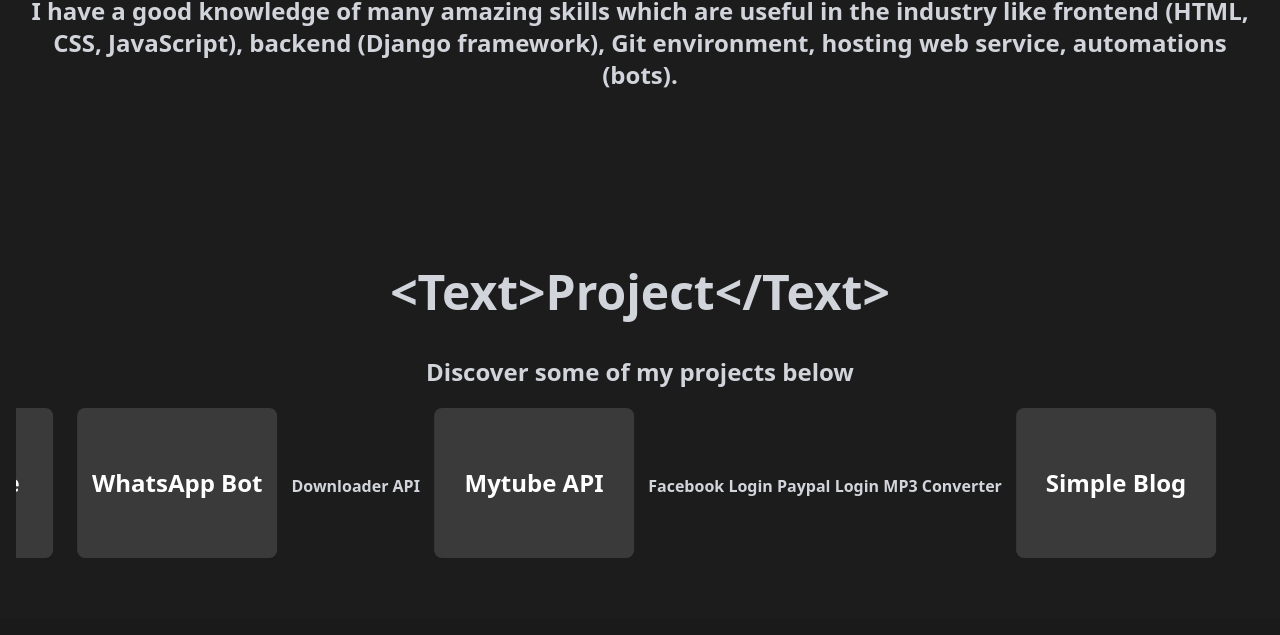
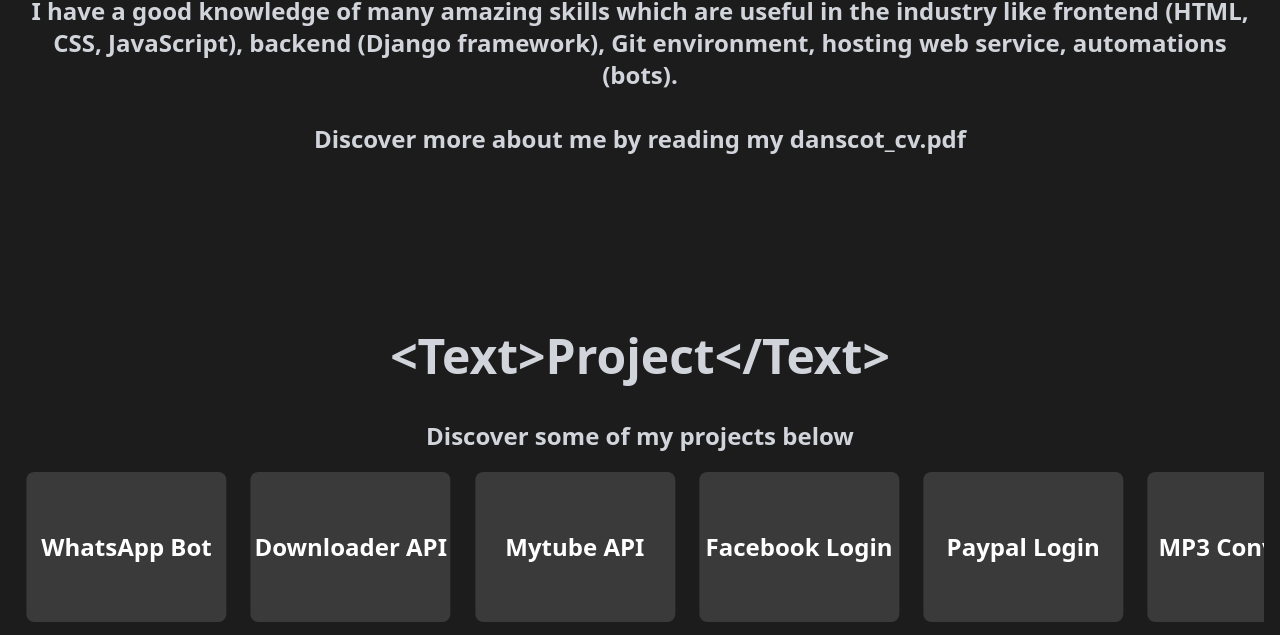
Before and after one commit to Danscot/my-portfollio, a website: page index.html in a window 1280 px wide. Shown: the part 978-1613 px from the top of the page. Drawn offline with Linux system fonts and the light colour scheme.

Commit message:
stable design

```diff
--- a/index.html
+++ b/index.html
@@ -154,6 +154,7 @@
       <p class="text-line">Welcome to my portfolio, I'm dedicated to creating innovative solutions for people over the internet.</p><br>
       <p class="text-line">While building all these amazing projects, I have gained a lot of experience.</p><br>
       <p class="text-line">I have a good knowledge of many amazing skills which are useful in the industry like frontend (HTML, CSS, JavaScript), backend (Django framework), Git environment, hosting web service, automations (bots).</p><br>
+      <p>Discover more about me by reading my <a href="cv.pdf" target="_blank">danscot_cv.pdf</a></p><br>
     </div>
   </section>
 
@@ -168,13 +169,13 @@
     <div class="marquee-container">
       <div class="marquee flex items-center justify-center">
         <a href="https://github.com/Danscot/dshowcase" target="_blank" rel="noopener noreferrer" class="marquee-box">Dshowcase</a>
-        <a href="https://github.com/Danscot/senku-xmd" class="marquee-box">WhatsApp Bot</a>
-        <a href="#" class="https://github.com/Danscot/downloader_api">Downloader API</a>
-        <a href="https://github.com/Danscot/mytube-api" class="marquee-box">Mytube API</a>
-        <a href="#" class="https://github.com/Danscot/fb_login">Facebook Login</a>
-        <a href="#" class="https://github.com/Danscot/Paypal_login_form">Paypal Login</a>
-        <a href="#" class="ithub.com/Danscot/Mp3_Converter">MP3 Converter</a>
-        <a href="https://github.com/Danscot/blog" class="marquee-box">Simple Blog</a>
+        <a href="https://github.com/Danscot/senku-xmd" class="marquee-box" target="_blank" rel="noopener noreferrer">WhatsApp Bot</a>
+        <a href="https://github.com/Danscot/downloader_api" class="marquee-box" target="_blank" rel="noopener noreferrer" target="_blank" rel="noopener noreferrer">Downloader API</a>
+        <a href="https://github.com/Danscot/mytube-api" class="marquee-box" target="_blank" rel="noopener noreferrer"> Mytube API</a>
+        <a href="https://github.com/Danscot/fb_login" class="marquee-box"target="_blank" rel="noopener noreferrer" target="_blank" rel="noopener noreferrer">Facebook Login</a>
+        <a href="https://github.com/Danscot/Paypal_login_form" class="marquee-box" target="_blank" rel="noopener noreferrer">Paypal Login</a>
+        <a href="https://github.com/Danscot/Mp3_Converter" class="marquee-box" target="_blank" rel="noopener noreferrer">MP3 Converter</a>
+        <a href="https://github.com/Danscot/blog" class="marquee-box" target="_blank" rel="noopener noreferrer">Simple Blog</a>
       </div>
     </div>
   </section>
```
Also changed, not shown: 1 other file.
